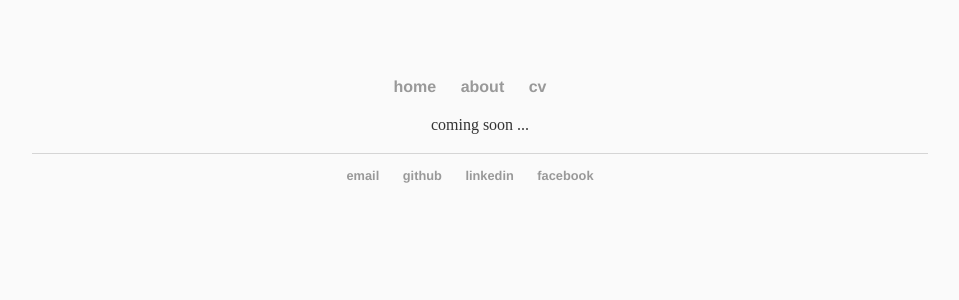
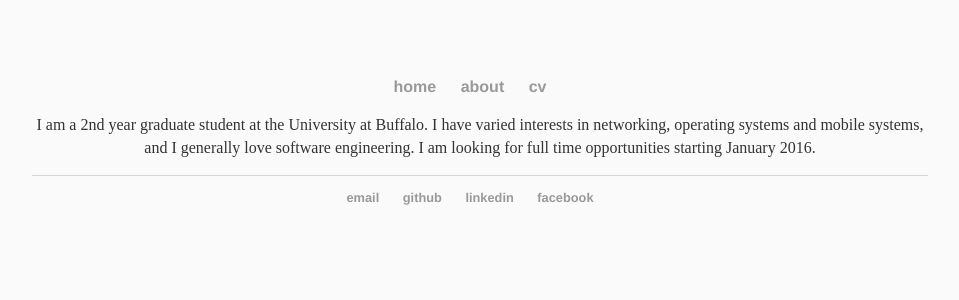
Before and after one commit to harishankarv/harishankarv.github.io, a Jekyll site: the page built from about/index.html, in a window 1280 px wide. Shown: the top 300 px of the page, without its empty margins (160-1119 px from the left). Built offline with Jekyll 4.4.1, drawn with Linux system fonts in a browser that asks for light colours; some web fonts are replaced.

Commit message:
Update index.html

```diff
--- a/about/index.html
+++ b/about/index.html
@@ -5,6 +5,8 @@ title: About Harishankar Vishwanathan
 
 	<div class="about">
 		<p>
-		coming soon ...
+		I am a 2nd year graduate student at the University at Buffalo.
+I have varied interests in networking, operating systems and mobile systems, and I generally love software engineering.
+I am looking for full time opportunities starting January 2016.
 		</p>
 	</div>
```
